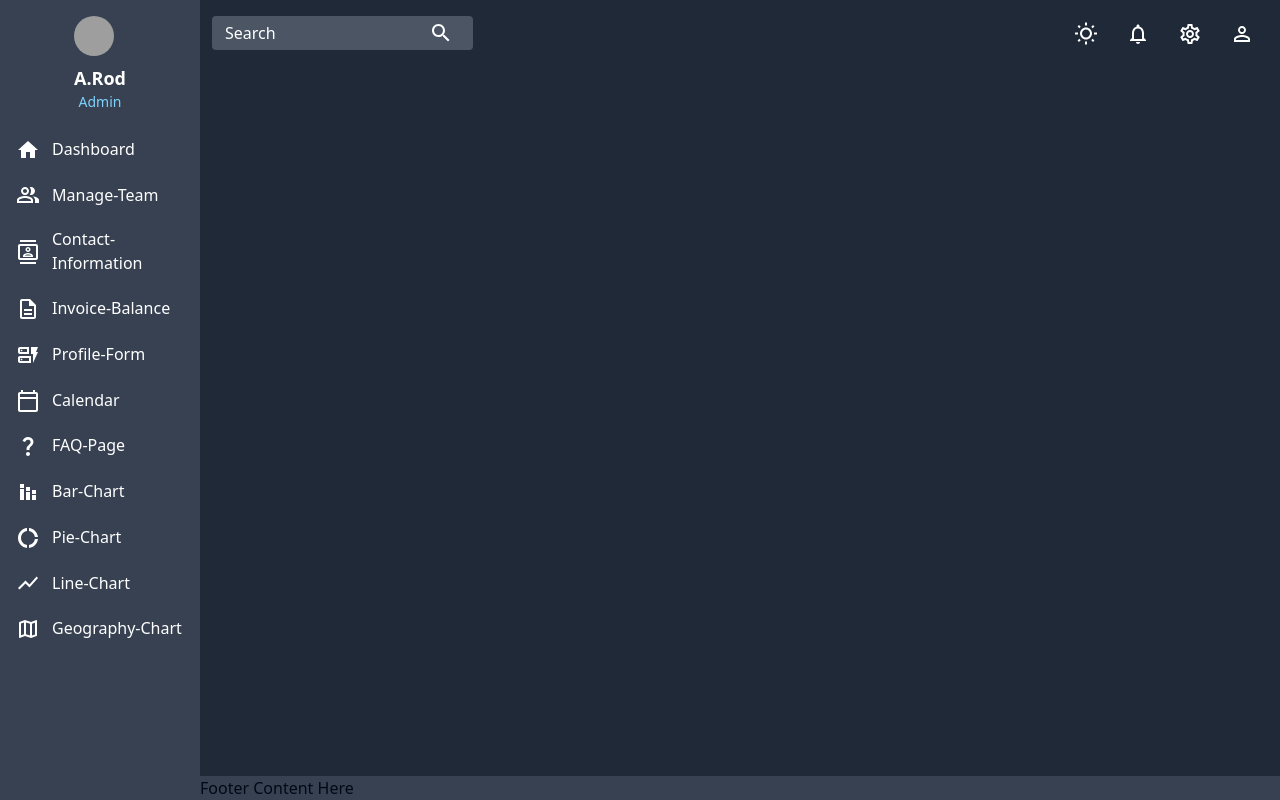
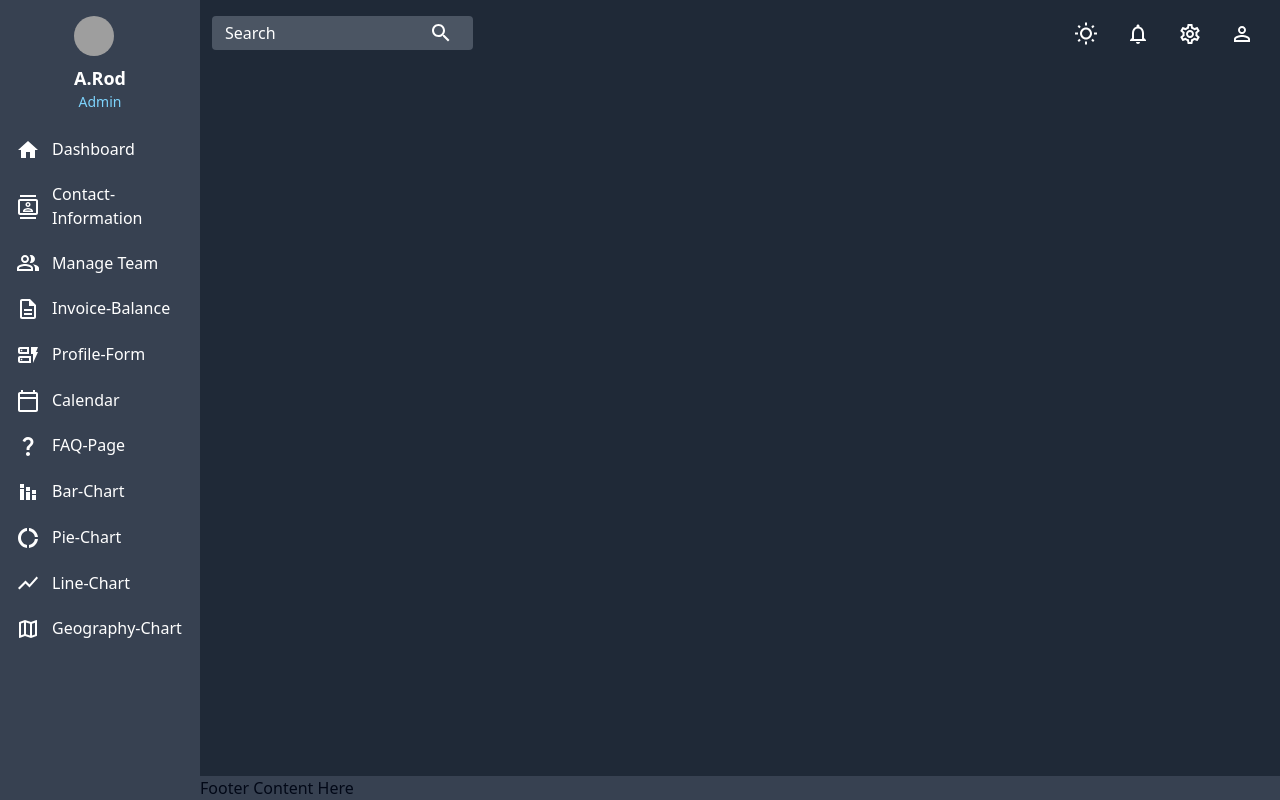
Before and after one commit to arianrdcas/Dashboard, a React (Vite) app: page / in a window 1280 px wide. Built offline with nearby package versions, Linux system fonts and the light colour scheme; grey boxes are pictures that could not be loaded; what unique-names-generator would draw is missing.

Commit message:
Cambio de rutas

```diff
--- a/src/App.tsx
+++ b/src/App.tsx
@@ -1,8 +1,8 @@
 import { BrowserRouter as Router, Routes, Route } from "react-router-dom";
 import Layout from "./components/layout";
 import Dashboard from "./components/sidebar/pages/dashboard/dashboard";
-import ManageTeam from "./components/sidebar/pages/manage-team/manageTeam";
-import ContactInformation from "./components/sidebar/pages/contactInformation";
+import ContactInformation from "./components/sidebar/pages/contact-information/contactInformation";
+import ManageTeam from "./components/sidebar/pages/manageTeam";
 import InvoiceBalanece from "./components/sidebar/pages/invoiceBalanece";
 import ProfileForm from "./components/sidebar/pages/profileForm";
 import Calendar from "./components/sidebar/pages/calendar";
@@ -24,8 +24,8 @@ const App: React.FC = () => {
         <Route path="/" element={<Layout />}>
           {/* Rutas anidadas dentro del Layout */}
           <Route path="dashboard" element={<Dashboard />} />
+          <Route path="contactInformation" element={<ContactInformation />} />
           <Route path="manageTeam" element={<ManageTeam />} />
-          <Route path="contactInformation" element={<ContactInformation />} />
           <Route path="invoiceBalanece" element={<InvoiceBalanece />} />
           <Route path="profileForm" element={<ProfileForm />} />
           <Route path="calendar" element={<Calendar />} />
--- a/src/components/sidebar/pages/Menu.tsx
+++ b/src/components/sidebar/pages/Menu.tsx
@@ -22,11 +22,15 @@ interface MenuItemType {
 
 const menuItems: MenuItemType[] = [
   { name: "Dashboard", icon: <HomeIcon />, link: "/dashboard" },
-  { name: "Manage-Team", icon: <PeopleAltOutlinedIcon />, link: "/manageTeam" },
   {
     name: "Contact-Information",
     icon: <ContactsOutlinedIcon />,
     link: "/contactInformation",
+  },
+  {
+    name: "Manage Team",
+    icon: <PeopleAltOutlinedIcon />,
+    link: "/manageTeam",
   },
   {
     name: "Invoice-Balance",
--- a/src/components/sidebar/pages/manage-team/manageTeam.tsx
+++ b/src/components/sidebar/pages/contact-information/contactInformation.tsx
@@ -3,11 +3,10 @@ import { payments } from "@/data/payments.data";
 import { DataTable } from "./data-table";
 import { columns } from "./columns";
 
-const ManageTeam = (): JSX.Element => {
+const ContactInformation = (): JSX.Element => {
   const [data, setData] = useState<any>(null);
   const [loading, setLoading] = useState<boolean>(true);
   const [error, setError] = useState<string | null>(null);
-
 
   const fetchData = async () => {
     return payments;
@@ -15,7 +14,6 @@ const ManageTeam = (): JSX.Element => {
 
   useEffect(() => {
     const loadData = async () => {
-
       try {
         const response = await fetchData();
         setData(response);
@@ -39,7 +37,7 @@ const ManageTeam = (): JSX.Element => {
 
   return (
     <>
-      <h1 className="text-white">Manage Team</h1>
+      <h1 className="text-white">Contac-Information</h1>
       <div className="text-white">
         <DataTable columns={columns} data={data} />
       </div>
@@ -47,4 +45,4 @@ const ManageTeam = (): JSX.Element => {
   );
 };
 
-export default ManageTeam;
+export default ContactInformation;
--- a/src/components/sidebar/pages/contactInformation.tsx
+++ /dev/null
@@ -1,6 +0,0 @@
-import { FC } from "react";
-
-const ContactInformation: FC = () => {
-  return <h1 className="text-white">Contact-Information</h1>;
-};
-export default ContactInformation;
--- /dev/null
+++ b/src/components/sidebar/pages/manageTeam.tsx
@@ -0,0 +1,6 @@
+import { FC } from "react";
+
+const ManageTeam: FC = () => {
+  return <h1 className="text-white">ManageTeam</h1>;
+};
+export default ManageTeam;
```
Also changed, not shown: src/components/sidebar/pages/contact-information/columns.tsx (renamed from src/components/sidebar/pages/manage-team/columns.tsx), src/components/sidebar/pages/contact-information/data-table.tsx (renamed from src/components/sidebar/pages/manage-team/data-table.tsx), src/components/sidebar/pages/contact-information/sortedIcon.tsx (renamed from src/components/sidebar/pages/manage-team/sortedIcon.tsx).
